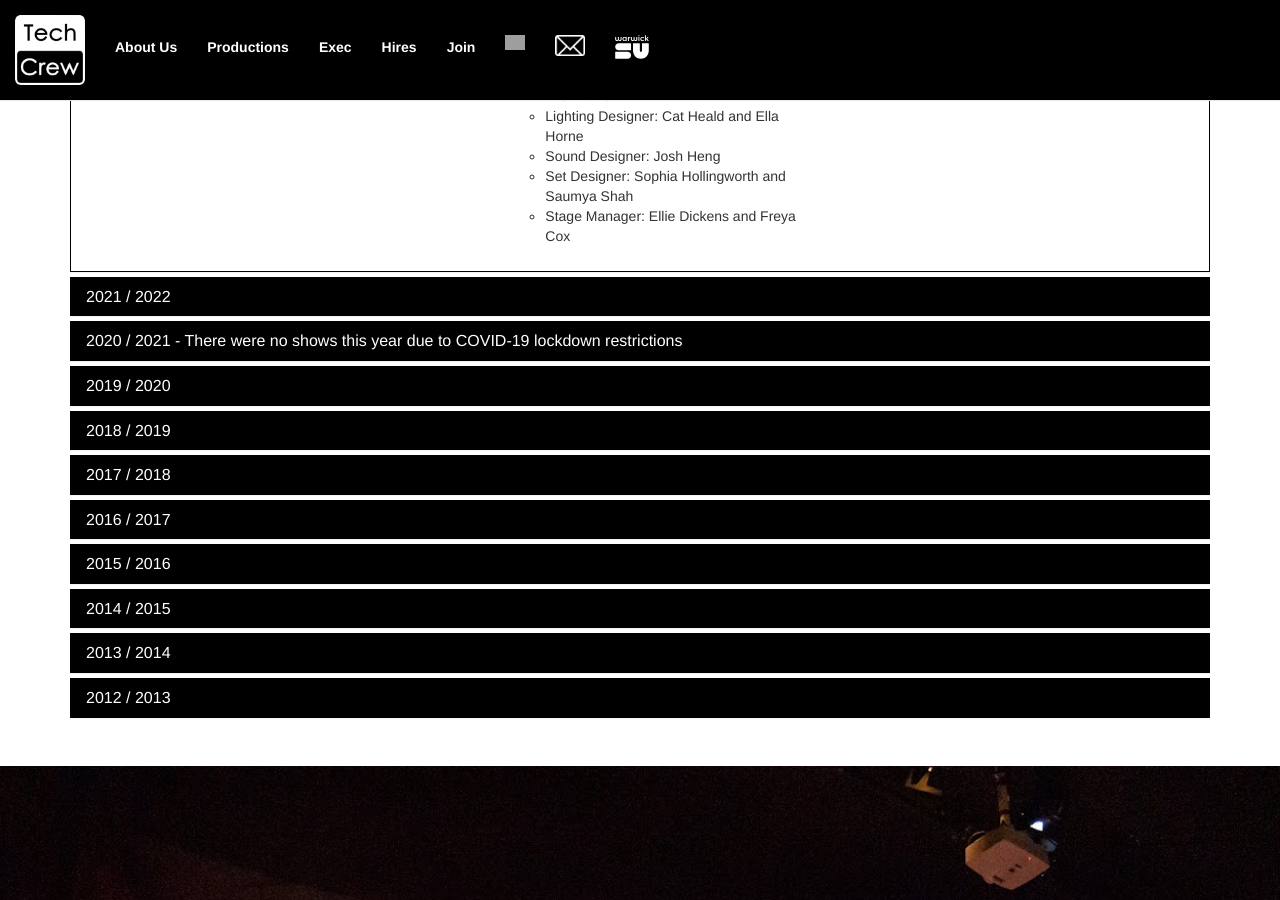
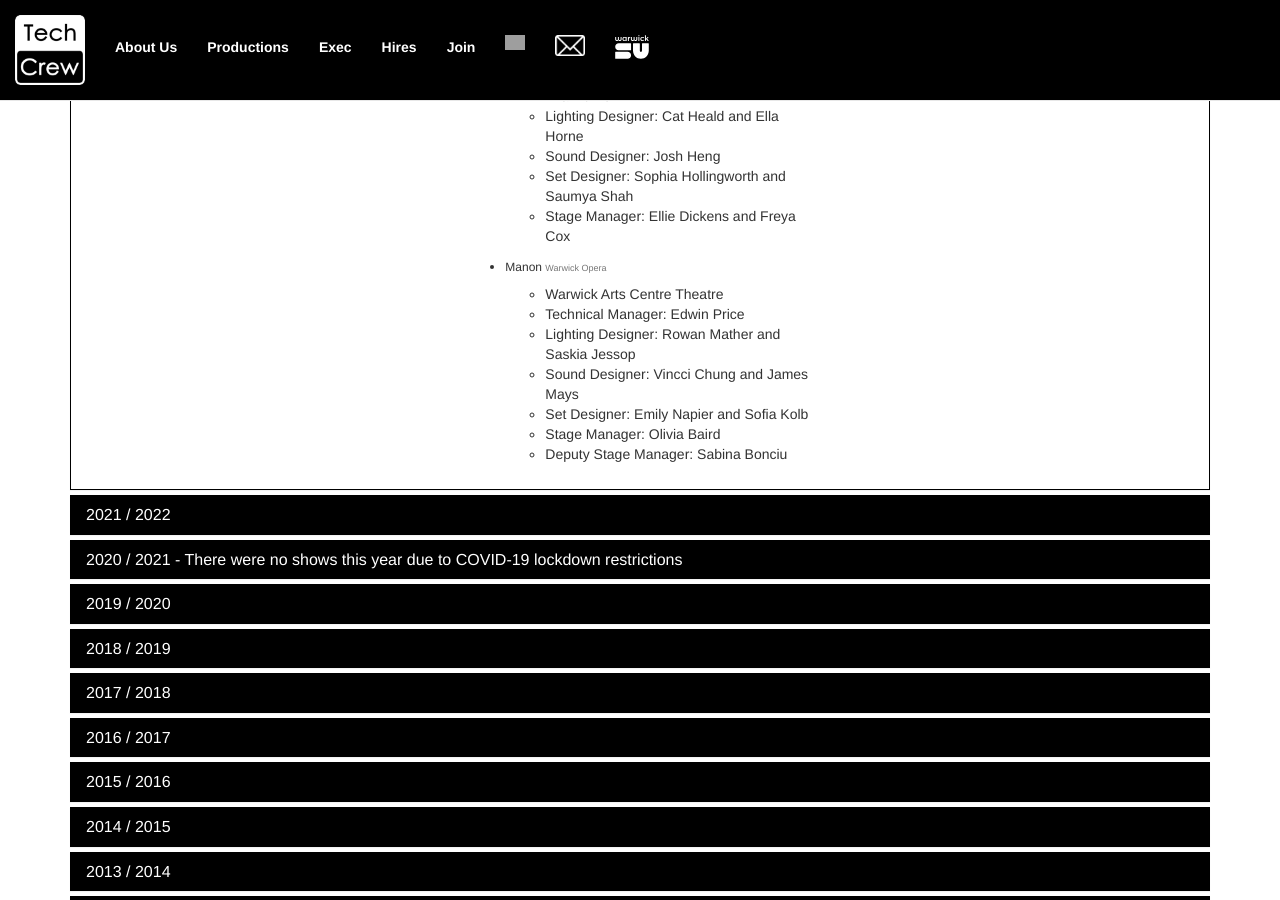
Before and after one commit to WarwickTechCrew/warwicktechcrew.github.io, a Jekyll site: the page built from index.html, in a window 1280 px wide and 900 px high, scrolled down 1933 px. Built offline with Jekyll 4.4.1, drawn with Linux system fonts in a browser that asks for light colours; nearby versions of some CDN libraries; grey boxes are pictures that could not be loaded.

Commit message:
Added Manon to show list

```diff
--- a/_data/shows/2223.yaml
+++ b/_data/shows/2223.yaml
@@ -77,3 +77,19 @@ terms:
       name: Sophia Hollingworth and Saumya Shah
     - role: Stage Manager
       name: Ellie Dickens and Freya Cox
+  - name: Manon
+    society: Warwick Opera
+    venue: Warwick Arts Centre Theatre
+    people:
+    - role: Technical Manager
+      name: Edwin Price
+    - role: Lighting Designer
+      name: Rowan Mather and Saskia Jessop
+    - role: Sound Designer
+      name: Vincci Chung and James Mays
+    - role: Set Designer
+      name: Emily Napier and Sofia Kolb
+    - role: Stage Manager
+      name: Olivia Baird
+    - role: Deputy Stage Manager
+      name: Sabina Bonciu
```
